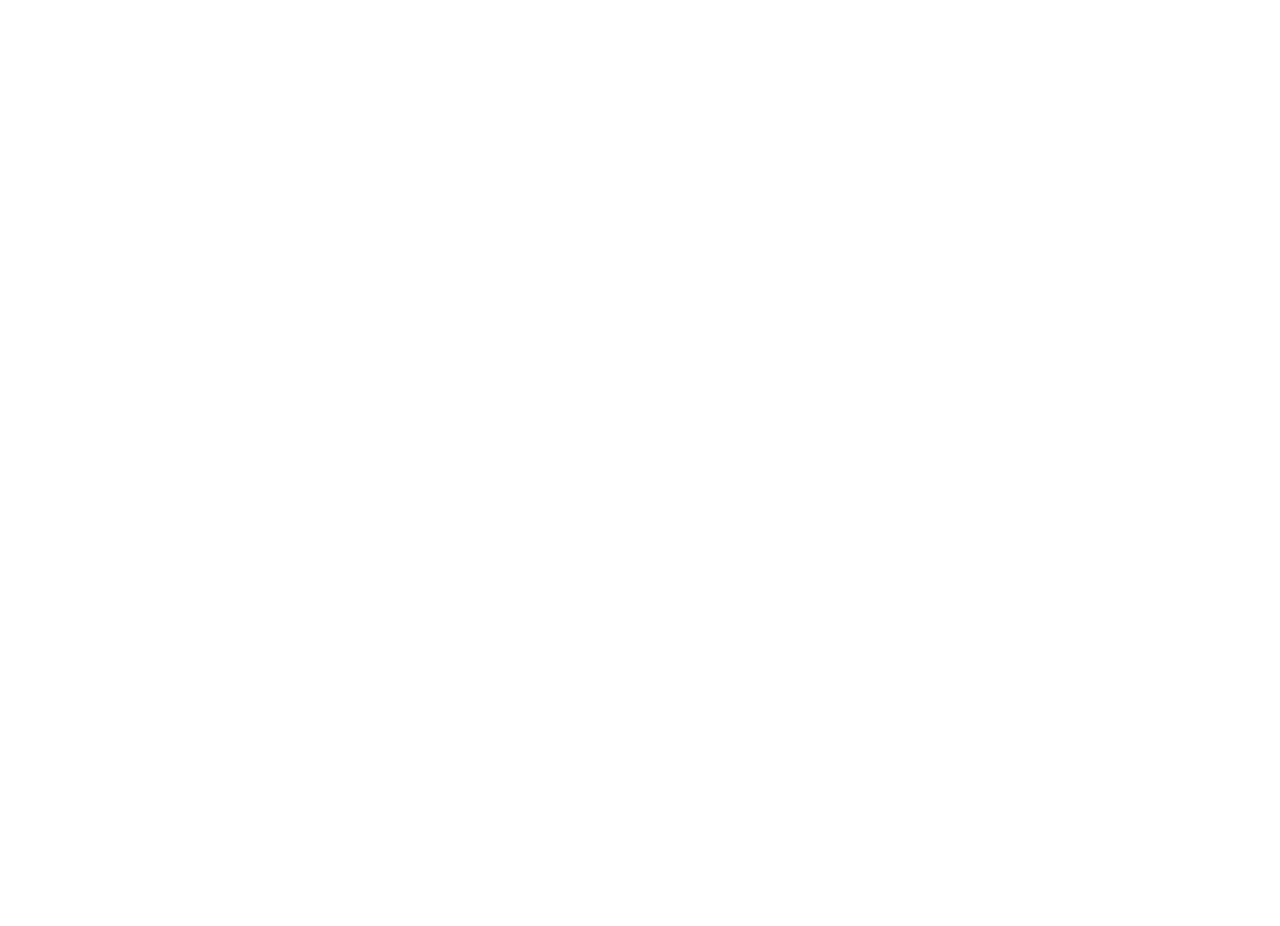
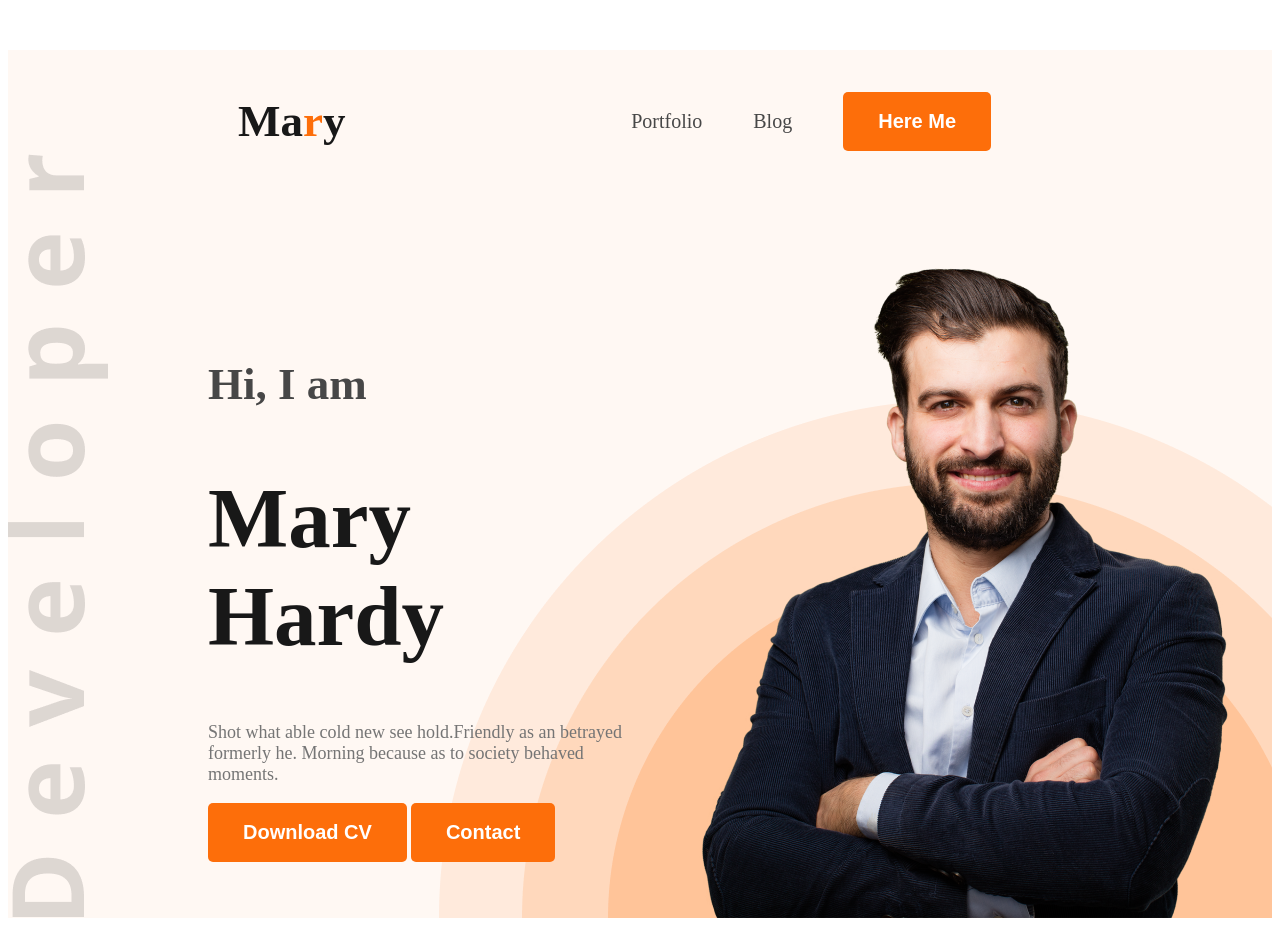
Before and after one commit to Mahfuz1912/Devoloper-Protfolio, a plain HTML site: page index.html in a window 1280 px wide. Before the commit the page ends 800 px from the top, so only its background shows below. Drawn offline with Linux system fonts and the light colour scheme.

Commit message:
add bannar Division

```diff
--- a/index.html
+++ b/index.html
@@ -3,10 +3,33 @@
 <head>
     <meta charset="UTF-8">
     <meta name="viewport" content="width=device-width, initial-scale=1.0">
+    <link rel="preconnect" href="https://fonts.googleapis.com">
+<link rel="preconnect" href="https://fonts.gstatic.com" crossorigin>
+<link href="https://fonts.googleapis.com/css2?family=Open+Sans:ital,wght@0,300..800;1,300..800&display=swap" rel="stylesheet">
     <link rel="stylesheet" href="style.css">
     <title>Devoloper Portfolio</title>
 </head>
-<body>
-
+<body class=".open-sans-normal">
+    <header class="top-bannar">
+        <nav>
+            <h3 class="nav-title">Ma<span class="Marry">r</span>y</h3>
+            <ul>
+                <li><a class="color-code" href="">Portfolio</a></li>
+                <li><a class="color-code"  href="">Blog</a></li>
+                <li><a class="color-code" target="_blank" href="https://wa.me/qr/NB2VXV3UD7LIP1"><button class="btn-primary">Here Me</button></a></li>
+            </ul>
+        </nav>
+        <div class="bannar">
+            <div class="bannar-containar">
+                <h4 class="bannar-greeding">Hi, I  am</h4>
+                <h1 class="bannar-title">Mary Hardy</h1>
+                <p class="bannar-description">Shot what able cold new see hold.Friendly as an betrayed formerly he. Morning because as to society behaved moments.
+                </p>
+                <button class="btn-primary">Download CV</button>
+                <button class="btn-primary">Contact</button>
+            </div>
+            <img class="bannar-image" src="images/hardy.png" alt="">
+        </div>
+    </header>
 </body>
 </html>
--- a/style.css
+++ b/style.css
@@ -0,0 +1,80 @@
+.open-sans-normal {
+  font-family: "Open Sans", sans-serif;
+  font-optical-sizing: auto;
+  font-style: normal;
+  font-variation-settings:
+    "wdth" 100;
+}
+.top-bannar{
+    background-image: url("images/developer.png"),url("images/header_bg.png");
+    background-repeat: no-repeat;
+    background-position: bottom left,bottom right;
+    background-color: rgb(255, 248, 243);
+}
+nav h3{
+    color: rgb(24, 24, 24);
+}
+nav{
+    display: flex;
+    align-items: center;
+    justify-content: space-between;
+    margin: 50px 230px;
+}
+nav ul{
+    display: flex;
+    align-items: center;
+}
+.nav-title{
+    font-weight: 800;
+    font-size: 45px;
+}
+.Marry{
+    color:rgb(253, 110, 10) ;
+}
+nav ul li{
+    list-style: none;
+    margin-right: 51px;
+}
+nav ul li a{
+    text-decoration: none;
+    font-size: 20px;
+}
+.color-code{
+    color: #474747;
+}
+.btn-primary{
+    background-color: #FD6E0A;
+    color: #FFFFFF;
+    font-weight: 700;
+    padding: 18px 35px;
+    font-size: 20px;
+    border-radius: 5px;
+    border: none;
+}
+.bannar{
+    display: flex;
+    align-items:center;
+    justify-content: space-between;
+    margin: 0 35px 0 200px;
+}
+.bannar-greeding{
+    font-weight: 600;
+    font-size: 45px;
+    color: rgb(71, 71, 71);
+}
+.bannar-title{
+    color: rgb(24, 24, 24);
+    font-weight: 700;
+    font-size: 85px;
+}
+.bannar-description{
+    color: rgb(117, 117, 117);
+    font-weight: 400;
+    font-size: 18px;
+}
+.bannar-image{
+    width: 584px;
+}
+.bannar-containar{
+    max-width: 585px;
+}
```
